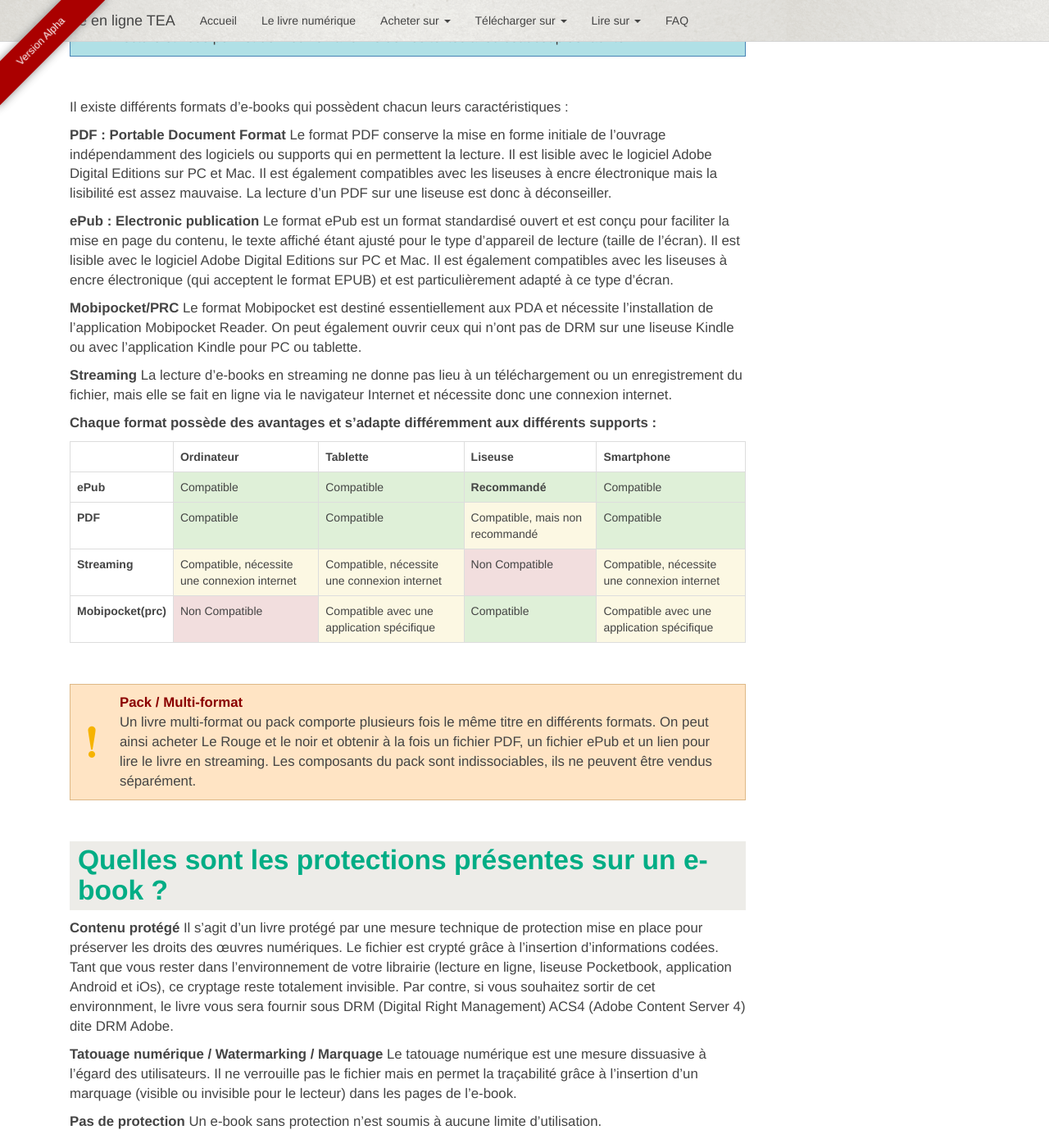
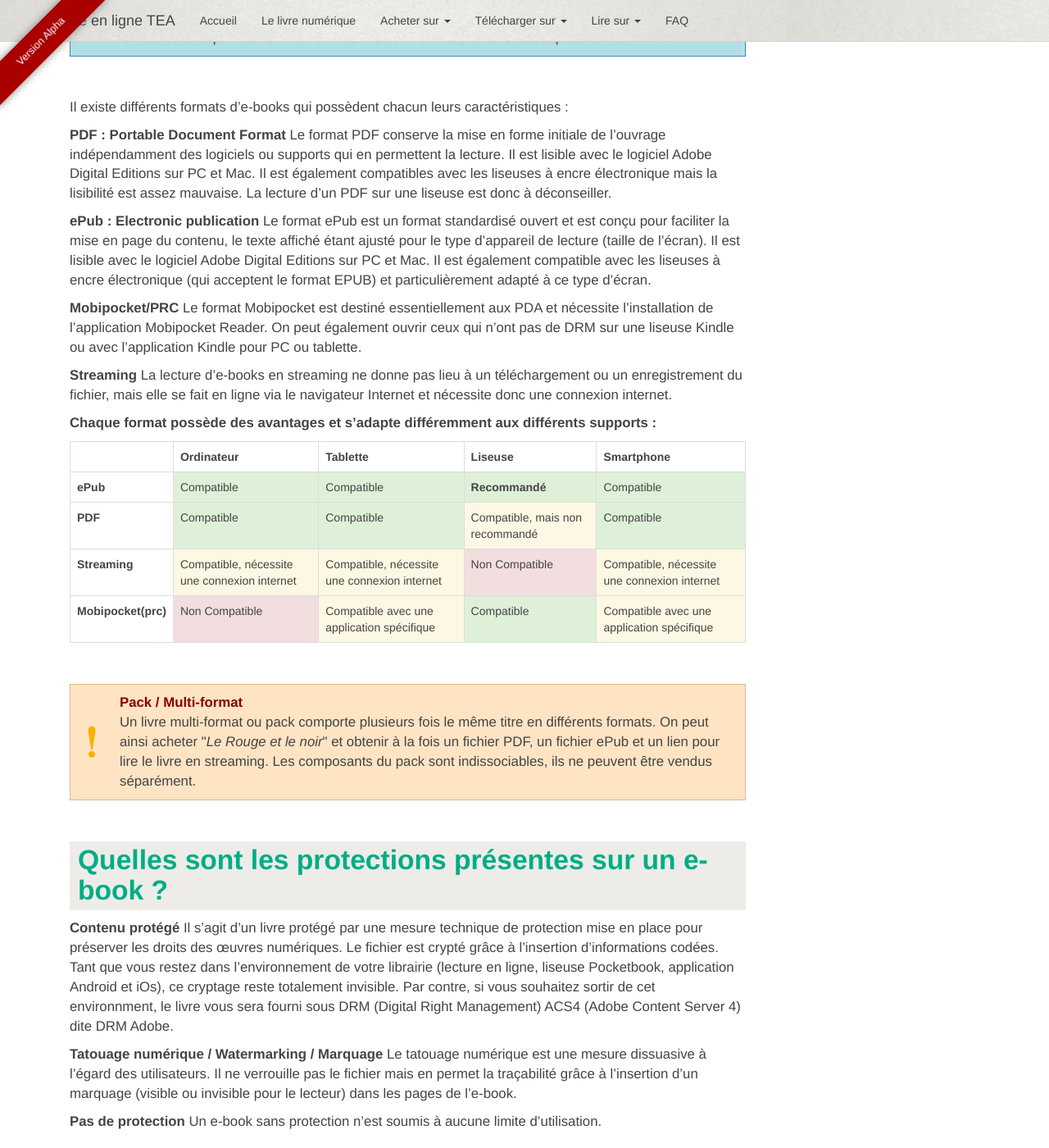
Before and after one commit to TEA-ebook/help-center, a Jekyll site: the page built from _pages/FAQ.md, in a window 1280 px wide and 1400 px high, scrolled down 364 px. Shown: the whole window at 82% size. Built offline with Jekyll 4.4.1, drawn with Linux system fonts in a browser that asks for light colours; nearby versions of some CDN libraries; Markdown is read by kramdown in place of the engine named in the settings; some of the changed text lies outside the part shown.

Commit message:
Fix: Spell checking

```diff
--- a/_pages/FAQ.md
+++ b/_pages/FAQ.md
@@ -17,7 +17,7 @@
 Il est également compatibles avec les liseuses à encre électronique mais la lisibilité est assez mauvaise. La lecture d'un PDF sur une liseuse est donc à déconseiller.
 
 **ePub : Electronic publication**
-Le format ePub est un format standardisé ouvert et est conçu pour faciliter la mise en page du contenu, le texte affiché étant ajusté pour le type d'appareil de lecture (taille de l'écran). Il est lisible avec le logiciel Adobe Digital Editions sur PC et Mac. Il est également compatibles avec les liseuses à encre électronique (qui acceptent le format EPUB) et est particulièrement adapté à ce type d'écran.
+Le format ePub est un format standardisé ouvert et est conçu pour faciliter la mise en page du contenu, le texte affiché étant ajusté pour le type d'appareil de lecture (taille de l'écran). Il est lisible avec le logiciel Adobe Digital Editions sur PC et Mac. Il est également compatible avec les liseuses à encre électronique (qui acceptent le format EPUB) et particulièrement adapté à ce type d'écran.
 
 **Mobipocket/PRC**
 Le format Mobipocket est destiné essentiellement aux PDA et nécessite l'installation de l'application Mobipocket Reader. On peut également ouvrir ceux qui n'ont pas de DRM sur une liseuse Kindle ou avec l'application Kindle pour PC ou tablette.
@@ -67,14 +67,14 @@
 
 <p class="warningtip">
     <span class="title">Pack / Multi-format</span>
-    Un livre multi-format ou pack comporte plusieurs fois le même titre en différents formats. On peut ainsi acheter Le Rouge et le noir et obtenir à la fois un fichier PDF, un fichier ePub et un lien pour lire le livre en streaming. Les composants du pack sont indissociables, ils ne peuvent être vendus séparément.
+    Un livre multi-format ou pack comporte plusieurs fois le même titre en différents formats. On peut ainsi acheter "<em>Le Rouge et le noir</em>" et obtenir à la fois un fichier PDF, un fichier ePub et un lien pour lire le livre en streaming. Les composants du pack sont indissociables, ils ne peuvent être vendus séparément.
 </p>
 
 ###Quelles sont les protections présentes sur un e-book ?
 **Contenu protégé**
 Il s'agit d'un livre protégé par une mesure technique de protection mise en place pour préserver les droits des œuvres numériques. Le fichier est crypté grâce à l'insertion d'informations codées.
-Tant que vous rester dans l'environnement de votre librairie (lecture en ligne, liseuse Pocketbook, application Android et iOs), ce cryptage reste totalement invisible.
-Par contre, si vous souhaitez sortir de cet environnment, le livre vous sera fournir sous DRM (Digital Right Management) ACS4 (Adobe Content Server 4) dite DRM Adobe.
+Tant que vous restez dans l'environnement de votre librairie (lecture en ligne, liseuse Pocketbook, application Android et iOs), ce cryptage reste totalement invisible.
+Par contre, si vous souhaitez sortir de cet environnment, le livre vous sera fourni sous DRM (Digital Right Management) ACS4 (Adobe Content Server 4) dite DRM Adobe.
 
 **Tatouage numérique / Watermarking / Marquage**
 Le tatouage numérique est une mesure dissuasive à l'égard des utilisateurs. Il ne verrouille pas le fichier mais en permet la traçabilité grâce à l'insertion d'un marquage (visible ou invisible pour le lecteur) dans les pages de l'e-book.
@@ -160,7 +160,7 @@
 1. Vérifiez la compatibilité entre le format du livre que vous avez acheté et le support sur lequel vous essayez de l'ouvrir : Quel format choisir pour acheter un e-book ?
 2. Vérifiez si l'application de lecture est adaptée à votre support, notamment si la version l'application et bien compatible avec la version du support.
 3. Si votre livre est protégé :
-Vérifiez que l'application et/ou le support utilisé.e est fourni par votre librairie.
+Vérifiez que l'application et/ou le support utilisé.e est fourni.e par votre librairie.
   * Si oui : contacter le SAV.
   * Si non : vérifiez que le support/application utilisé.e est bien compatible avec Adobe DRM et le cas échéant, que l'identifiant Adobe est bien renseigné.
 
@@ -253,7 +253,7 @@
 
 Pour supprimer un livre d'une étagère, il faut choisir le mode "étagère", puis faire un appui long sur le livre que vous souhaitez supprimer. Appuyez ensuite sur "Supprimer de l'étagère".
 
-Pour supprimer une étagère il faut choisir le mode "étagère", puis faire un appui long sur l'étagère que vous souhaitez supprimer. Appuyer ensuite sur "Supprimer". Supprimer une étagère, ne supprime pas les livres qu'elle contient.
+Pour supprimer une étagère, il faut choisir le mode "étagère", puis faire un appui long sur l'étagère que vous souhaitez supprimer. Appuyer ensuite sur "Supprimer". Supprimer une étagère ne supprime pas les livres qu'elle contient.
 
 ###Comment régler la langue du menu ?
 
```
Also changed, not shown: other parts of _pages/FAQ.md (+7 -7 lines), _includes/lire-cybook.md (+1 -1 lines).
